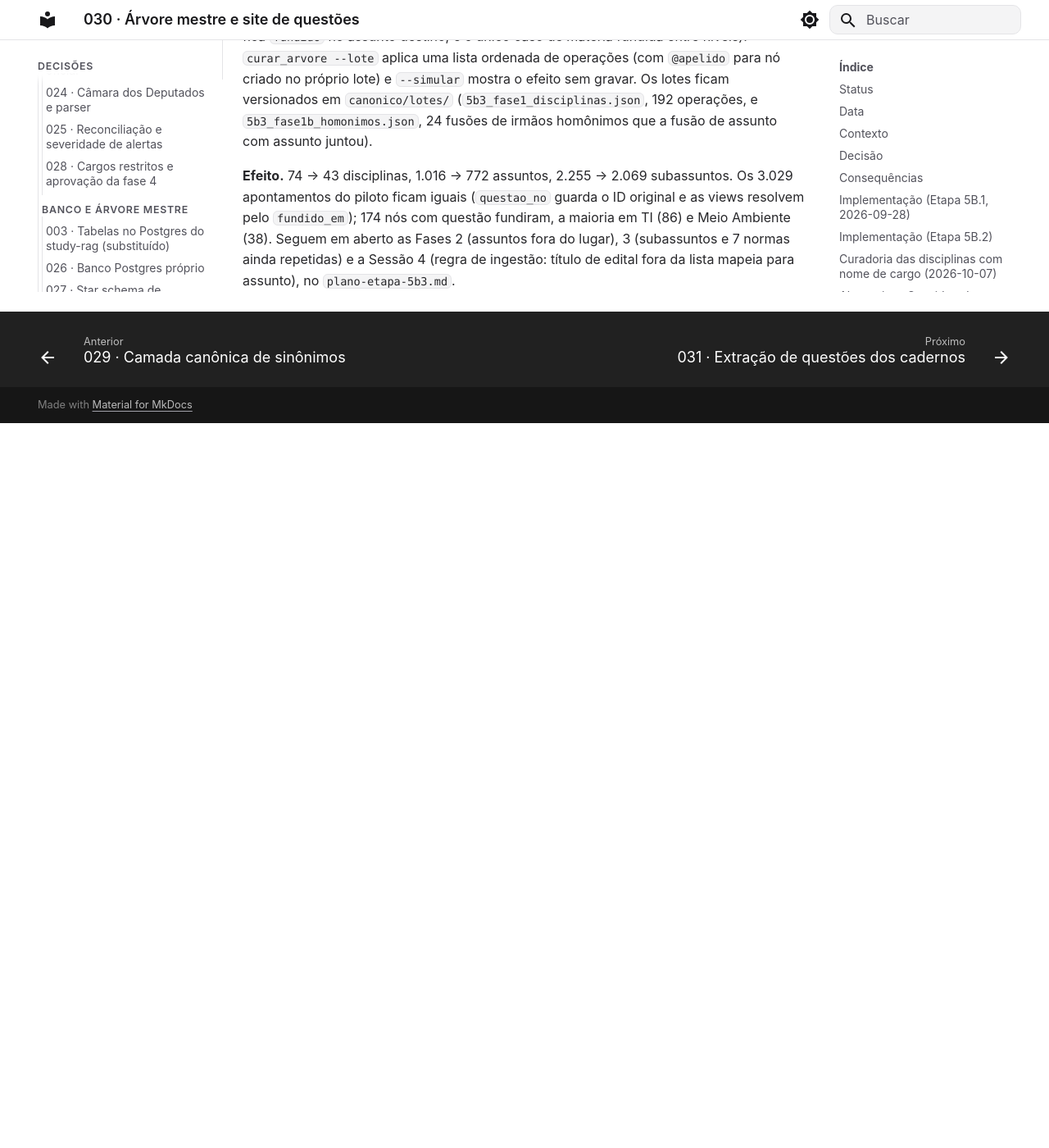
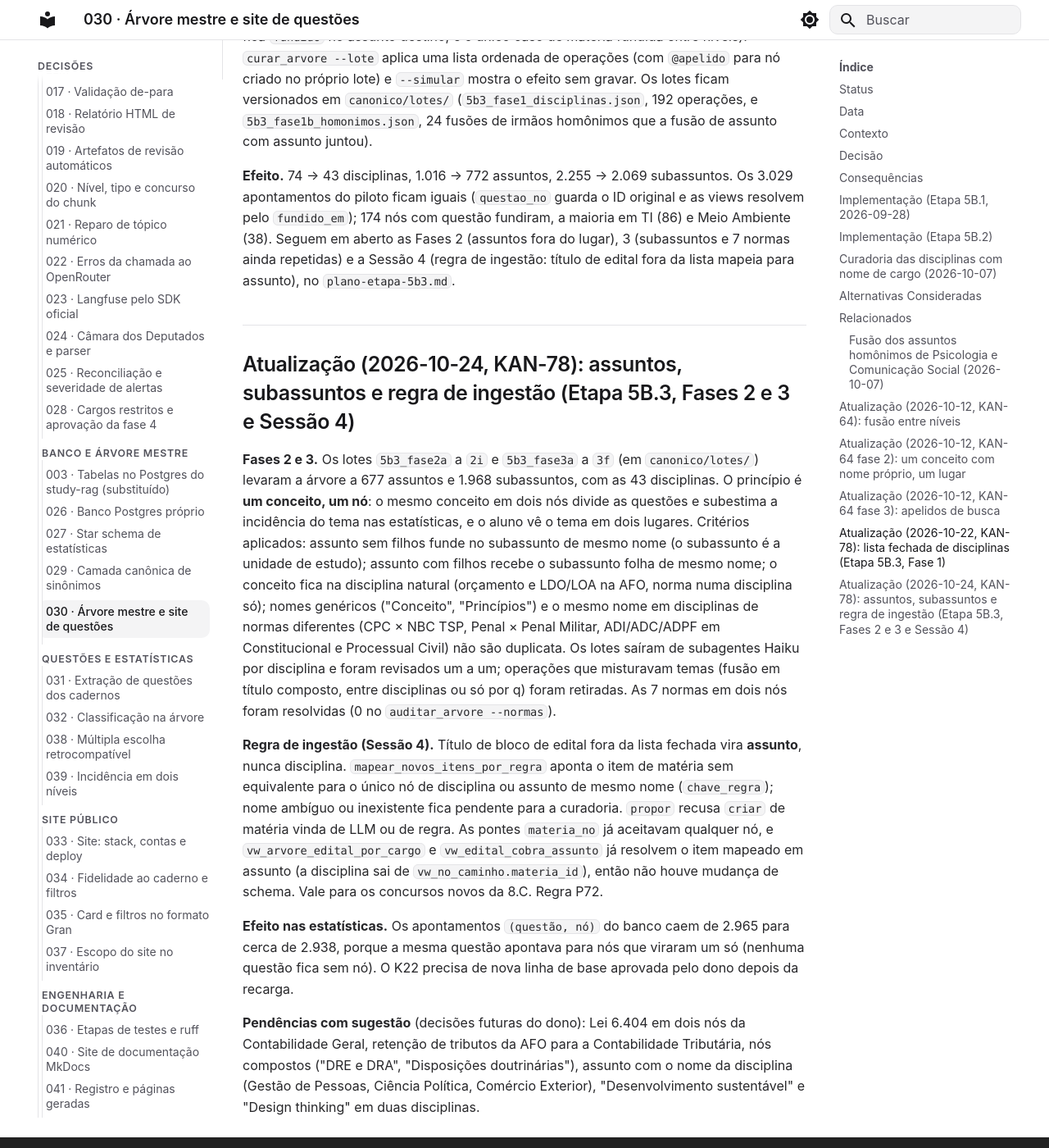
Before and after one commit to athosroque/scraper-cebraspe, an MkDocs documentation site: the page built from docs/adr/ADR-030-arvore-mestre-e-site-de-questoes.md, in a window 1280 px wide and 1400 px high, scrolled down 12574 px. Shown: the whole window at 82% size. Built offline with MkDocs 1.6.1 and Material for MkDocs 9.7.7, drawn with Linux system fonts in a browser that asks for light colours; before the commit the page ends 13090 px from its top, so only the background shows below that.

Commit message:
feat(scraper-cebraspe): aplica as Fases 2 e 3 da 5B.3, assuntos e subassuntos (KAN-78)
Árvore com 43 disciplinas, 677 assuntos e 1.968 subassuntos; as 7 normas
em dois nós foram resolvidas.

Co-Authored-By: Claude Sonnet 5.5 <noreply@anthropic.com>
Claude-Session: https://claude.ai/code/session_01QYS8Atni7uksePHqxjpTFd

```diff
--- a/docs/adr/ADR-030-arvore-mestre-e-site-de-questoes.md
+++ b/docs/adr/ADR-030-arvore-mestre-e-site-de-questoes.md
@@ -350,3 +350,13 @@ Pendências decididas pelo dono (2026-10-07): fundidos os assuntos "Estoques" e
 **Mecânica.** `rebaixar_materia` em `src/arvore.py` (tudo ou nada, mantém os IDs, a matéria fica `fundido` no assunto destino; é o único caso de matéria fundida entre níveis). `curar_arvore --lote` aplica uma lista ordenada de operações (com `@apelido` para nó criado no próprio lote) e `--simular` mostra o efeito sem gravar. Os lotes ficam versionados em `canonico/lotes/` (`5b3_fase1_disciplinas.json`, 192 operações, e `5b3_fase1b_homonimos.json`, 24 fusões de irmãos homônimos que a fusão de assunto com assunto juntou).
 
 **Efeito.** 74 → 43 disciplinas, 1.016 → 772 assuntos, 2.255 → 2.069 subassuntos. Os 3.029 apontamentos do piloto ficam iguais (`questao_no` guarda o ID original e as views resolvem pelo `fundido_em`); 174 nós com questão fundiram, a maioria em TI (86) e Meio Ambiente (38). Seguem em aberto as Fases 2 (assuntos fora do lugar), 3 (subassuntos e 7 normas ainda repetidas) e a Sessão 4 (regra de ingestão: título de edital fora da lista mapeia para assunto), no `plano-etapa-5b3.md`.
+
+## Atualização (2026-10-24, KAN-78): assuntos, subassuntos e regra de ingestão (Etapa 5B.3, Fases 2 e 3 e Sessão 4)
+
+**Fases 2 e 3.** Os lotes `5b3_fase2a` a `2i` e `5b3_fase3a` a `3f` (em `canonico/lotes/`) levaram a árvore a 677 assuntos e 1.968 subassuntos, com as 43 disciplinas. O princípio é **um conceito, um nó**: o mesmo conceito em dois nós divide as questões e subestima a incidência do tema nas estatísticas, e o aluno vê o tema em dois lugares. Critérios aplicados: assunto sem filhos funde no subassunto de mesmo nome (o subassunto é a unidade de estudo); assunto com filhos recebe o subassunto folha de mesmo nome; o conceito fica na disciplina natural (orçamento e LDO/LOA na AFO, norma numa disciplina só); nomes genéricos ("Conceito", "Princípios") e o mesmo nome em disciplinas de normas diferentes (CPC × NBC TSP, Penal × Penal Militar, ADI/ADC/ADPF em Constitucional e Processual Civil) não são duplicata. Os lotes saíram de subagentes Haiku por disciplina e foram revisados um a um; operações que misturavam temas (fusão em título composto, entre disciplinas ou só por q) foram retiradas. As 7 normas em dois nós foram resolvidas (0 no `auditar_arvore --normas`).
+
+**Regra de ingestão (Sessão 4).** Título de bloco de edital fora da lista fechada vira **assunto**, nunca disciplina. `mapear_novos_itens_por_regra` aponta o item de matéria sem equivalente para o único nó de disciplina ou assunto de mesmo nome (`chave_regra`); nome ambíguo ou inexistente fica pendente para a curadoria. `propor` recusa `criar` de matéria vinda de LLM ou de regra. As pontes `materia_no` já aceitavam qualquer nó, e `vw_arvore_edital_por_cargo` e `vw_edital_cobra_assunto` já resolvem o item mapeado em assunto (a disciplina sai de `vw_no_caminho.materia_id`), então não houve mudança de schema. Vale para os concursos novos da 8.C. Regra P72.
+
+**Efeito nas estatísticas.** Os apontamentos `(questão, nó)` do banco caem de 2.965 para cerca de 2.938, porque a mesma questão apontava para nós que viraram um só (nenhuma questão fica sem nó). O K22 precisa de nova linha de base aprovada pelo dono depois da recarga.
+
+**Pendências com sugestão** (decisões futuras do dono): Lei 6.404 em dois nós da Contabilidade Geral, retenção de tributos da AFO para a Contabilidade Tributária, nós compostos ("DRE e DRA", "Disposições doutrinárias"), assunto com o nome da disciplina (Gestão de Pessoas, Ciência Política, Comércio Exterior), "Desenvolvimento sustentável" e "Design thinking" em duas disciplinas.
```
Also changed, not shown: plano-etapa-5b3.md (+11 -7 lines), 16 other files.
